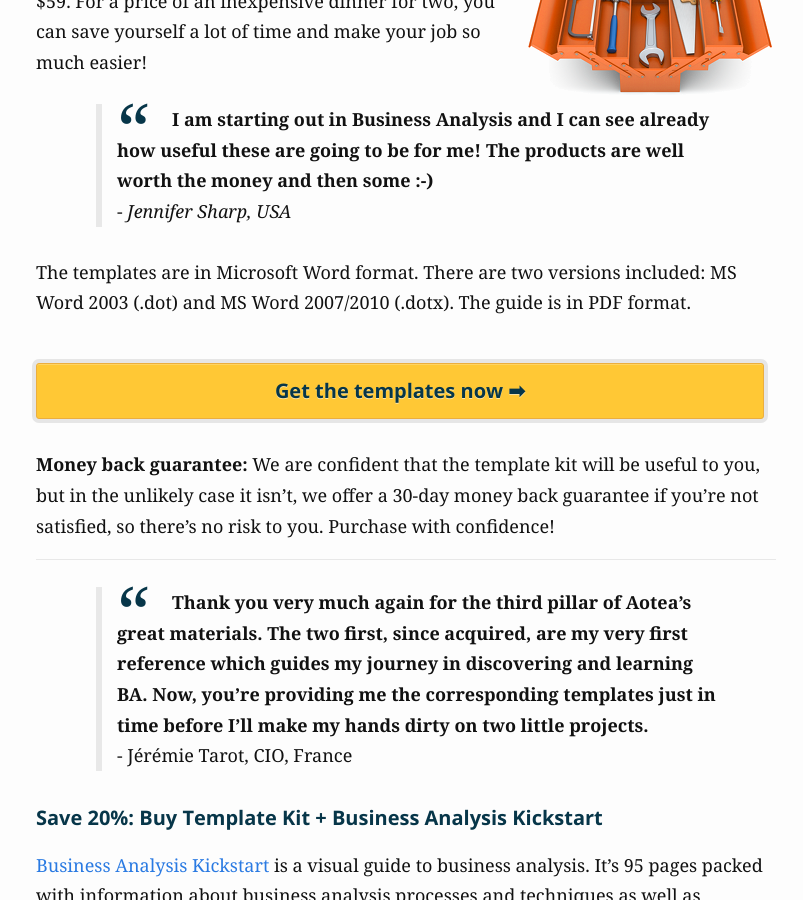
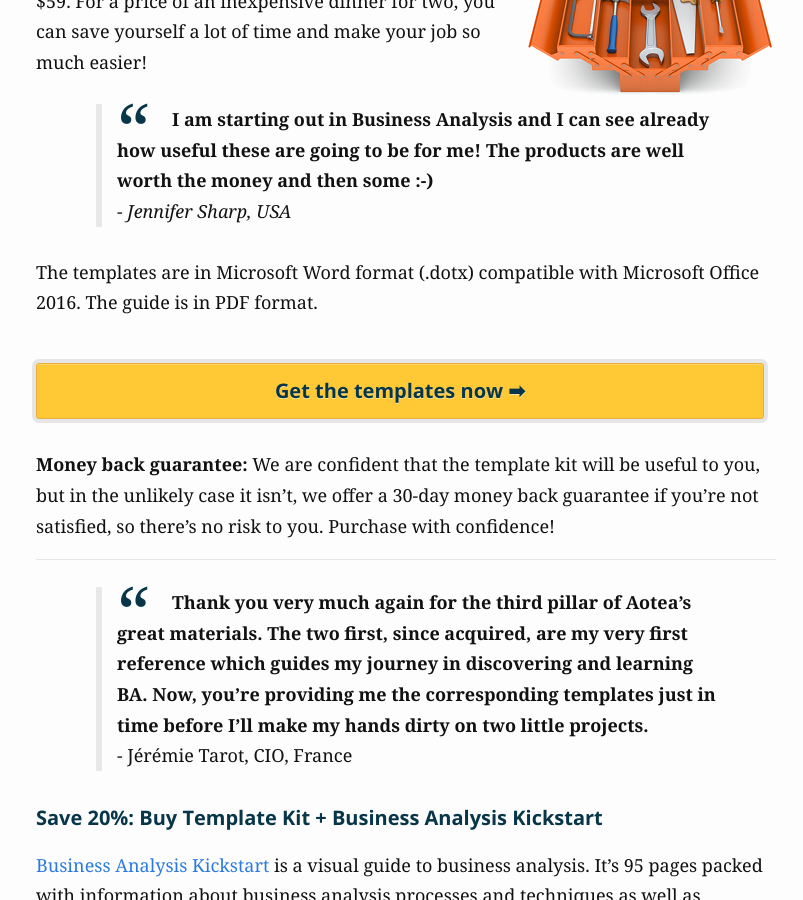
Before and after one commit to alexkorban/aoteastudios.com, a Jekyll site: the page built from pages/business-analysis-template-kit.md, in a window 1280 px wide and 900 px high, scrolled down 2540 px. Shown: the whole window, without its empty margins (234-1037 px from the left). Built offline with Jekyll 4.4.1, drawn with Linux system fonts in a browser that asks for light colours; nearby versions of some CDN libraries; some web fonts are replaced.

Commit message:
Update product description

```diff
--- a/pages/business-analysis-template-kit.md
+++ b/pages/business-analysis-template-kit.md
@@ -59,7 +59,7 @@ Business Analysis Template Kit is available for just $59. For a price of an inex
 
 > **I am starting out in Business Analysis and I can see already how useful these are going to be for me! The products are well worth the money and then some :-)** <br/>- *Jennifer Sharp, USA*
 
-The templates are in Microsoft Word format. There are two versions included: MS Word 2003 (.dot) and MS Word 2007/2010 (.dotx). The guide is in PDF format.
+The templates are in Microsoft Word format (.dotx) compatible with Microsoft Office 2016. The guide is in PDF format.
 
 <br/>
 <a href = "https://getdpd.com/v2/cart/add/5365/16864/16001" class = "orange-button" style = "width: 90%; margin-left: auto; margin-right: auto"><span class = "main-text">Get the templates now ➡</span></a>
```
